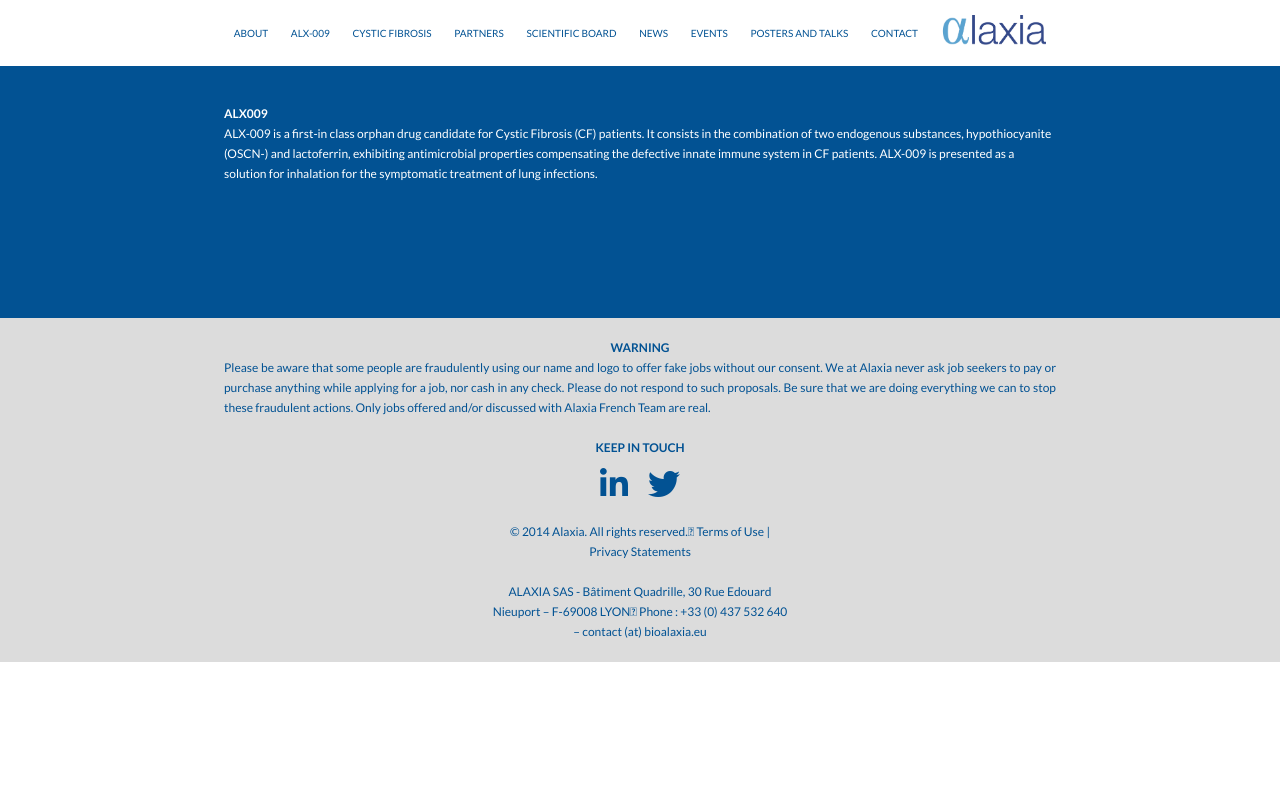
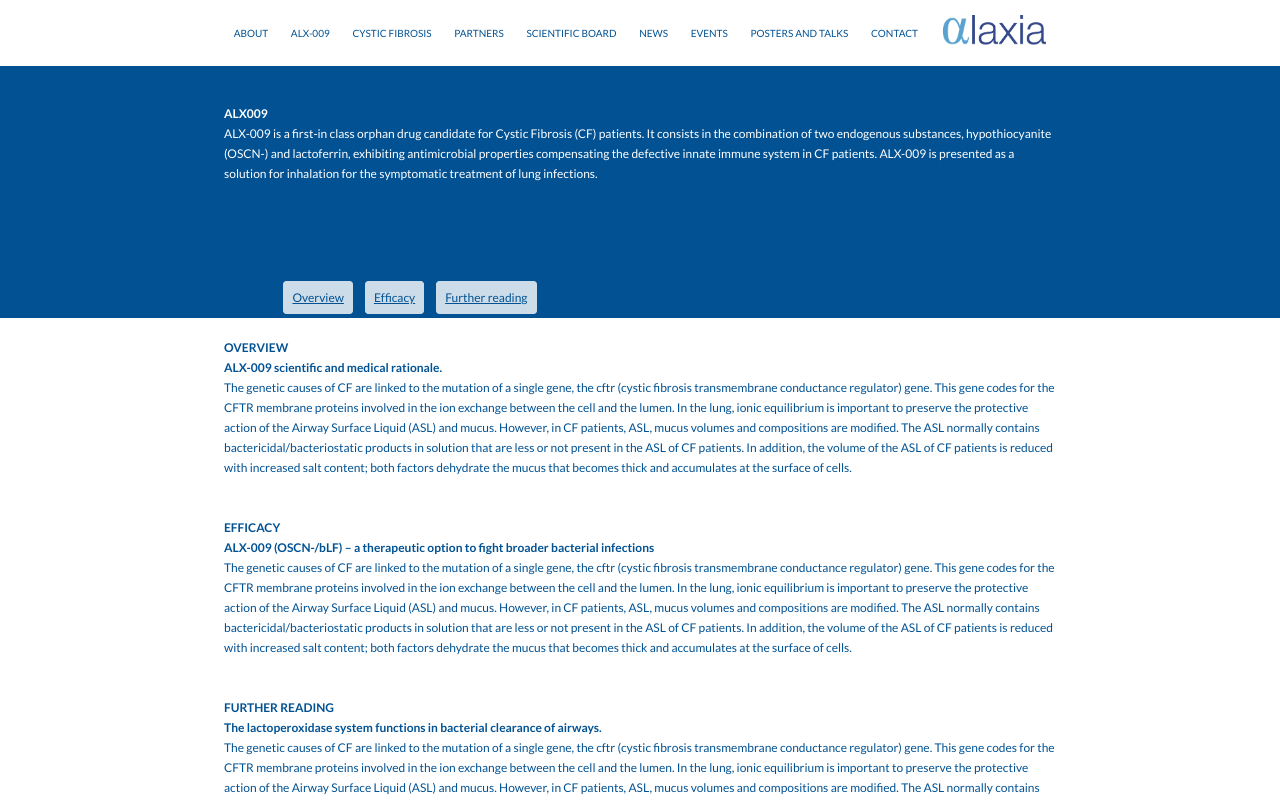
Before and after one commit to JBeaussart/alaxia-pharma, a Vue app: page /alx-009 in a window 1280 px wide. Shown: the top 800 px of the page. Built offline with nearby package versions, Linux system fonts and the light colour scheme.

Commit message:
add link to navigate inside the page

```diff
--- a/src/pages/ALX009.vue
+++ b/src/pages/ALX009.vue
@@ -11,7 +11,74 @@
         the symptomatic treatment of lung infections.
       </p>
     </div>
+    <div class="btn container">
+      <p><a href="#overview">Overview</a></p>
+      <p><a href="#efficacy">Efficacy</a></p>
+      <p><a href="#further_reading">Further reading</a></p>
+    </div>
   </div>
+  <br />
+  <div id="overview" class="container alx_overview">
+    <h2>OVERVIEW</h2>
+    <h3>ALX-009 scientific and medical rationale.</h3>
+    <p>
+      The genetic causes of CF are linked to the mutation of a single gene, the
+      cftr (cystic fibrosis transmembrane conductance regulator) gene. This gene
+      codes for the CFTR membrane proteins involved in the ion exchange between
+      the cell and the lumen. In the lung, ionic equilibrium is important to
+      preserve the protective action of the Airway Surface Liquid (ASL) and
+      mucus. However, in CF patients, ASL, mucus volumes and compositions are
+      modified. The ASL normally contains bactericidal/bacteriostatic products
+      in solution that are less or not present in the ASL of CF patients. In
+      addition, the volume of the ASL of CF patients is reduced with increased
+      salt content; both factors dehydrate the mucus that becomes thick and
+      accumulates at the surface of cells.
+    </p>
+  </div>
+  <br />
+  <br />
+  <div id="efficacy" class="container efficacy">
+    <h2>EFFICACY</h2>
+    <h3>
+      ALX-009 (OSCN-/bLF) – a therapeutic option to fight broader bacterial
+      infections
+    </h3>
+    <p>
+      The genetic causes of CF are linked to the mutation of a single gene, the
+      cftr (cystic fibrosis transmembrane conductance regulator) gene. This gene
+      codes for the CFTR membrane proteins involved in the ion exchange between
+      the cell and the lumen. In the lung, ionic equilibrium is important to
+      preserve the protective action of the Airway Surface Liquid (ASL) and
+      mucus. However, in CF patients, ASL, mucus volumes and compositions are
+      modified. The ASL normally contains bactericidal/bacteriostatic products
+      in solution that are less or not present in the ASL of CF patients. In
+      addition, the volume of the ASL of CF patients is reduced with increased
+      salt content; both factors dehydrate the mucus that becomes thick and
+      accumulates at the surface of cells.
+    </p>
+  </div>
+  <br />
+  <br />
+  <div id="further_reading" class="container further_reading">
+    <h2>FURTHER READING</h2>
+    <h3>
+      The lactoperoxidase system functions in bacterial clearance of airways.
+    </h3>
+    <p>
+      The genetic causes of CF are linked to the mutation of a single gene, the
+      cftr (cystic fibrosis transmembrane conductance regulator) gene. This gene
+      codes for the CFTR membrane proteins involved in the ion exchange between
+      the cell and the lumen. In the lung, ionic equilibrium is important to
+      preserve the protective action of the Airway Surface Liquid (ASL) and
+      mucus. However, in CF patients, ASL, mucus volumes and compositions are
+      modified. The ASL normally contains bactericidal/bacteriostatic products
+      in solution that are less or not present in the ASL of CF patients. In
+      addition, the volume of the ASL of CF patients is reduced with increased
+      salt content; both factors dehydrate the mucus that becomes thick and
+      accumulates at the surface of cells.
+    </p>
+  </div>
+  <br />
 </template>
 
 <script>
@@ -19,8 +86,11 @@ export default {};
 </script>
 
 <style lang="scss" scoped>
+.container {
+  text-align: left;
+}
 .alx_banner {
-  text-align: left;
+  position: relative;
   height: 250px;
   margin-top: -40px;
   background-color: #025293;
@@ -31,4 +101,25 @@ export default {};
     color: white;
   }
 }
+.btn {
+  position: absolute;
+  bottom: 10px;
+  display: flex;
+  justify-content: center;
+  align-items: center;
+}
+a {
+  cursor: pointer;
+  opacity: 0.8;
+  background: white;
+  color: #025293;
+  margin-right: 12px;
+  border: 1px solid white;
+  border-radius: 4px;
+  padding: 8px;
+  transition: 0.3s all ease-in-out;
+  &:hover {
+    opacity: 0.6;
+  }
+}
 </style>
```
